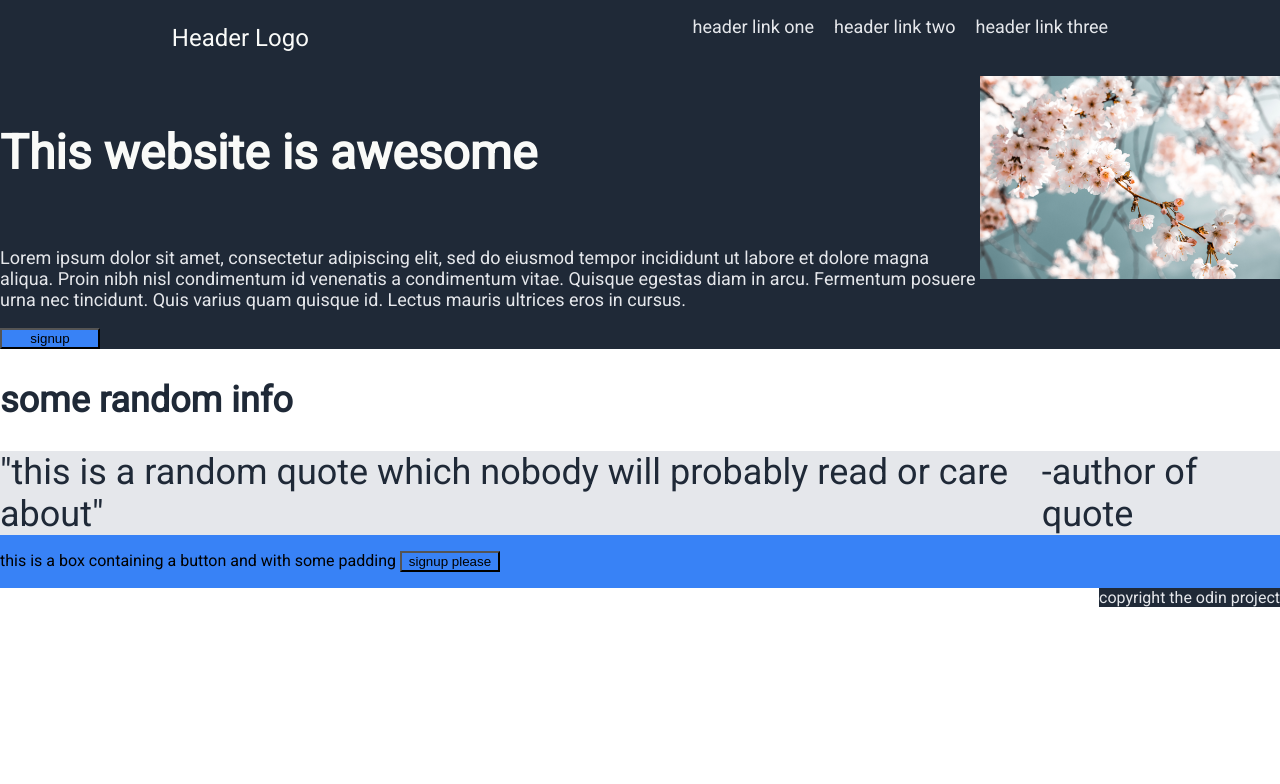
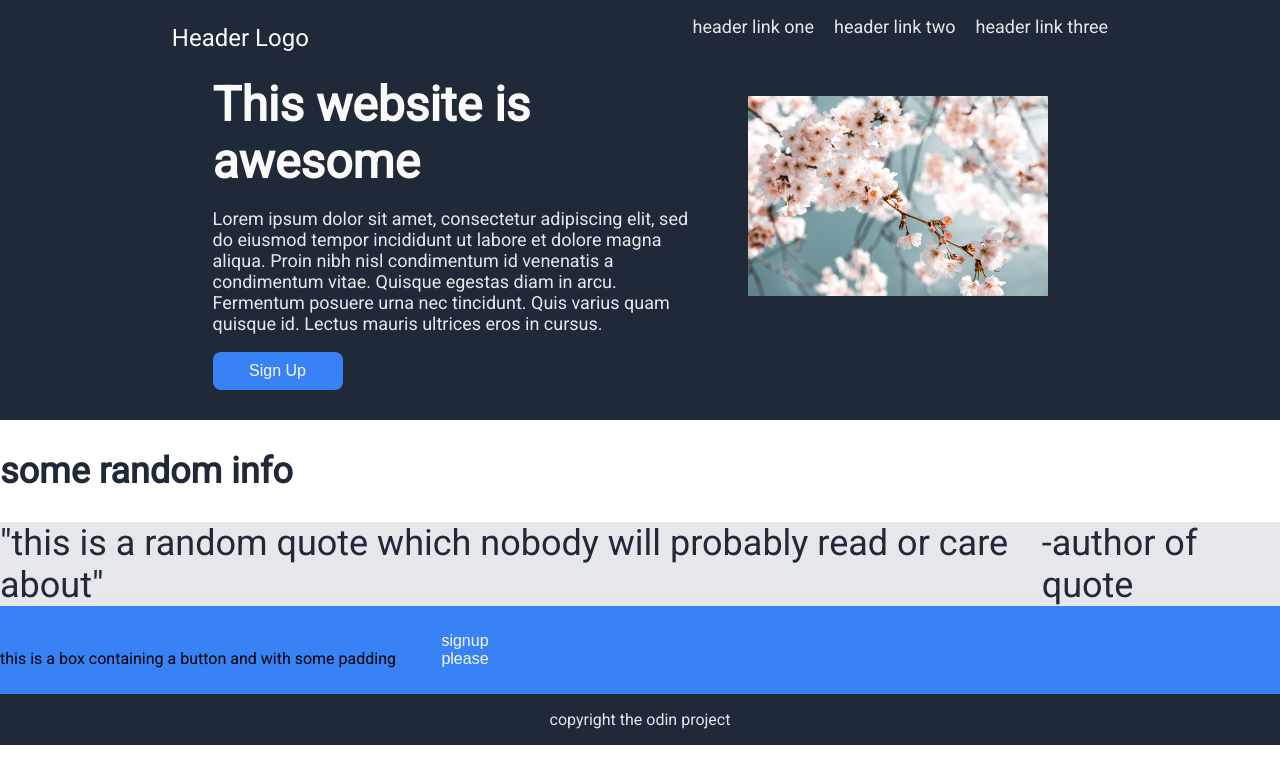
Before and after one commit to namidabbar/landing-page, a plain HTML site: page index.html in a window 1280 px wide. Drawn offline with Linux system fonts and the light colour scheme.

Commit message:
tidied the css and centered the hero flex

```diff
--- a/index.html
+++ b/index.html
@@ -24,7 +24,7 @@
             <p class="secondary-text">
             Lorem ipsum dolor sit amet, consectetur adipiscing elit, sed do eiusmod tempor incididunt ut labore et dolore magna aliqua. Proin nibh nisl condimentum id venenatis a condimentum vitae. Quisque egestas diam in arcu. Fermentum posuere urna nec tincidunt. Quis varius quam quisque id. Lectus mauris ultrices eros in cursus.
             </p>
-        <button>signup</button>
+        <button>Sign Up</button>
         </div>
         <div class="placeholder">
             <img src="pexels-louis-2101187.jpg"/>
@@ -43,7 +43,7 @@
         <button>signup please</button></p>
     </div>
     <div class="footer">
-copyright the odin project
+<p>copyright the odin project</p>
     </div>
 </body>
 </html>
--- a/style.css
+++ b/style.css
@@ -2,27 +2,23 @@ body{
     display:flex;
     flex-direction: column;
     justify-content: space-between;
+    align-items: stretch;
     font-family: 'roboto';
     margin:0;
     padding: 0;
 }
-
+/*Header*/
 .header{
     display: flex;
     background-color: #1f2937;
     justify-content: space-around;
 }
 
-.hero{
-    display: flex;
-    background-color: #1f2937;
+.headerlogo{
+    font-size: 24px;
+    color: #f9faf8;
 }
-.awesome{
-    display: flex;
-font-size: 48px;
-font-weight: bolder;
-color: #f9faf8;
-}
+
 ul{
     list-style: none;
     display: flex;
@@ -34,26 +30,57 @@ a{
     color: #e5e7eb;
 }
 
-.footer{
-    display:flex;
+/*Hero*/
+.hero{
+    display: flex;
     background-color: #1f2937;
-    color: #e5e7eb;
-    align-self: flex-end;
+    justify-content: center;
+    flex-direction: row;
+    margin:0;
+    padding-bottom: 30px;
+    gap: 15px;
+}
 
+.intro{
+    display: flex;
+    flex-direction: column;
+    align-items: flex-start;
+    width: 500px;
+}
+
+.awesome{
+font-size: 48px;
+font-weight: bolder;
+color: #f9faf8;
+margin:0;
+padding:0;
 }
 
 .secondary-text{
     font-size: 18px;
     color: #e5e7eb;
 }
-.headerlogo{
-    font-size: 24px;
-    color: #f9faf8;
+img{
+    width:300px;
+    height: 200px;
 }
+.placeholder{
+    display: flex;
+    flex-direction: row;
+    padding: 20px;
+
+}
+/*main*/
+.main{
+    display: flex;
+}
+
 .information{
     font-size: 36px;
     color: #1f2937;
 }
+
+/*Quote section*/
 
 .quote{
     display: flex;
@@ -61,8 +88,15 @@ a{
     font-size: 36px;
     color: #1f2937;
 }
+/*sign up section*/
 button{
     background-color: #3882f6;
+    width: 130px;
+    border-radius: 8px;
+    border:none;
+    padding: 10px 24px;
+    color:#f9faf8;
+    font-size: 16px;
 }
 
 .sign-up{
@@ -70,15 +104,13 @@ button{
     background-color: #3882f6;
 }
 
-img{
-    width:300px;
+/*footer*/
+
+.footer{
+    display:flex;
+    background-color: #1f2937;
+    color: #e5e7eb;
+    align-self: stretch;
+    justify-content: center;
+
 }
-
-.intro{
-    display: flex;
-    flex-direction: column;
-}
-
-button{
-    width: 100px;
-}
```
